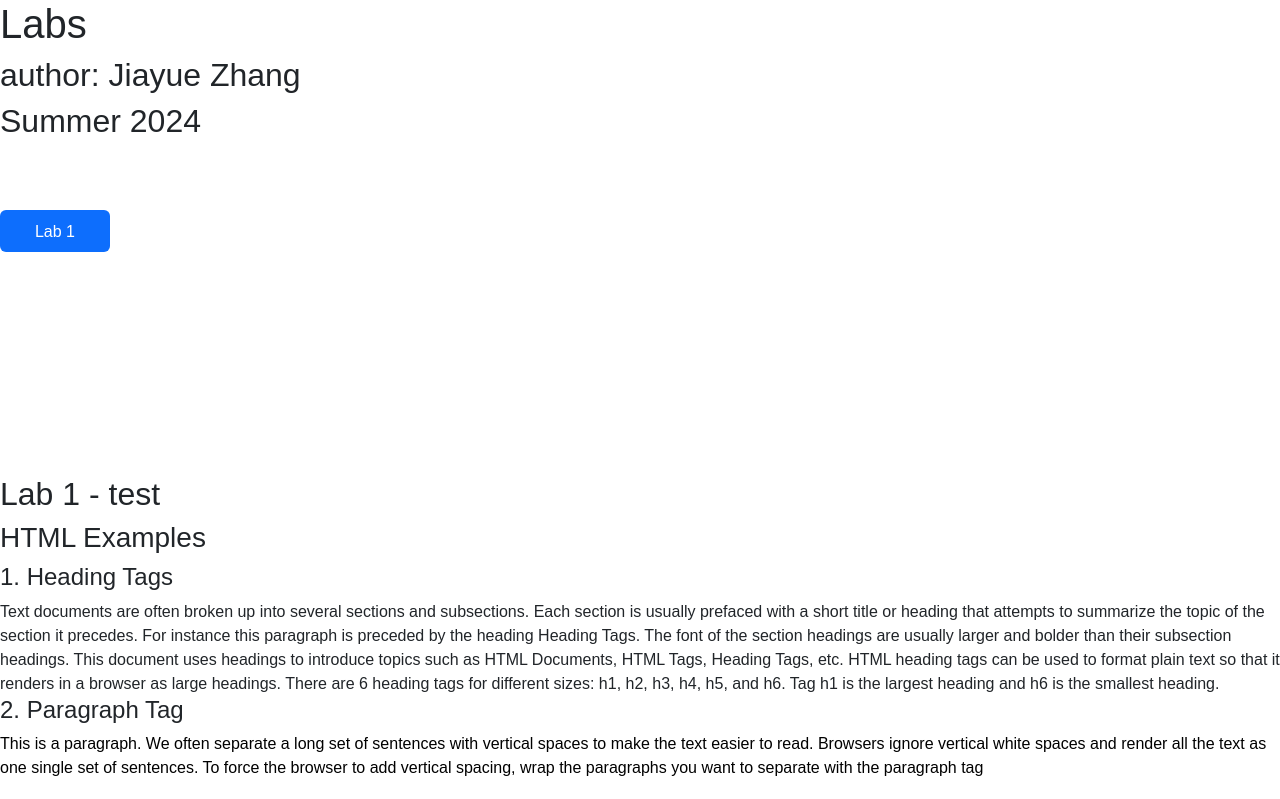
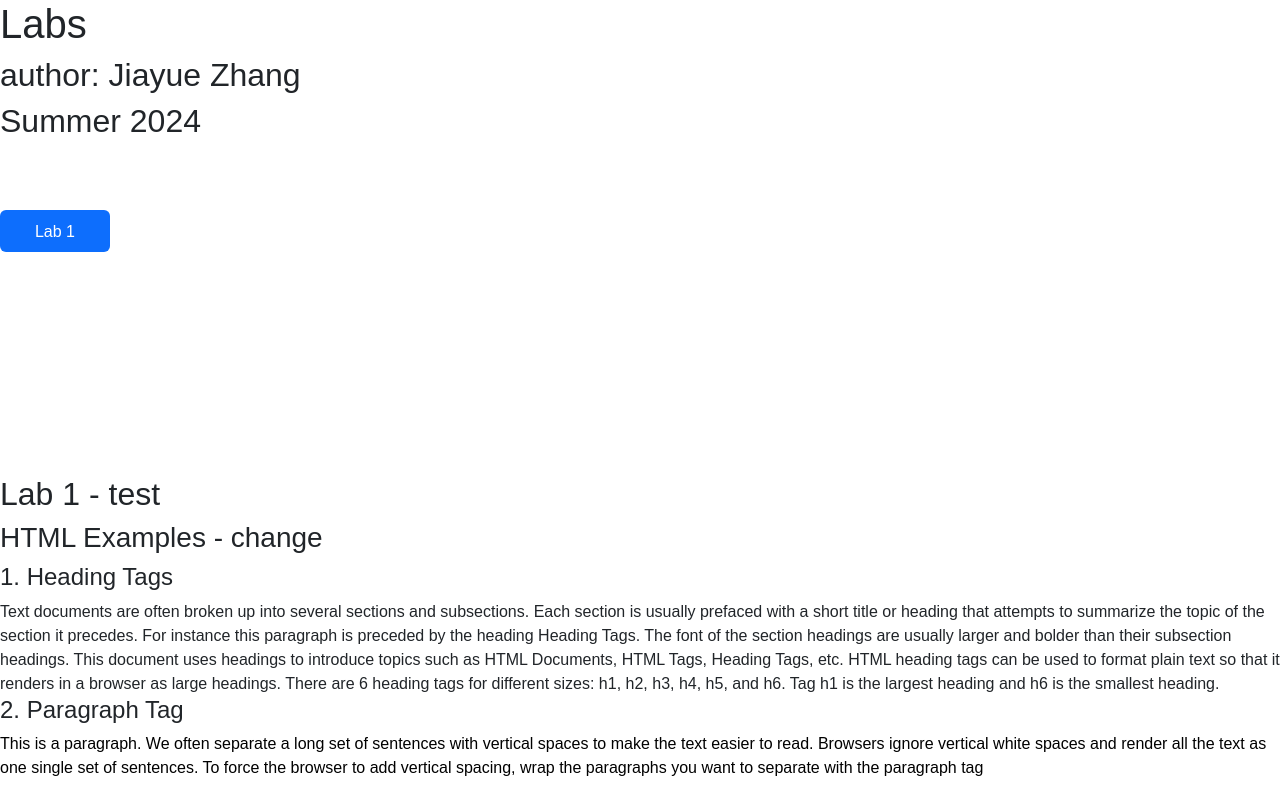
Before and after one commit to jiayuezhang84/kanbas-react-web-app, a React (Vite) app: page /#/Labs/Lab1 in a window 1280 px wide. Shown: the top 799 px of the page. Built offline with nearby package versions, Linux system fonts and the light colour scheme.

Commit message:
a2-change

```diff
--- a/package.json
+++ b/package.json
@@ -17,6 +17,7 @@
     "vite-plugin-svgr": "^4.2.0",
     "vite-tsconfig-paths": "^4.3.2",
     "web-vitals": "^4.0.1"
+
   },
   "scripts": {
     "start": "vite",
@@ -28,5 +29,8 @@
     "@types/jest": "^29.5.12",
     "@types/react-dom": "^18.3.0",
     "@types/testing-library__react": "^10.2.0"
+  },
+  "scripts": {
+    "build": "react-scripts build"
   }
 }
--- a/src/Labs/Lab1/index.tsx
+++ b/src/Labs/Lab1/index.tsx
@@ -2,7 +2,7 @@ export default function Lab1() {
   return (
     <div id="wd-lab1" className="lab1">
       <h2>Lab 1 - test</h2>
-      <h3>HTML Examples</h3>
+      <h3>HTML Examples - change</h3>
       <div id="wd-h-tag">
         <h4>1. Heading Tags</h4>
         Text documents are often broken up into several sections and subsections.
```
